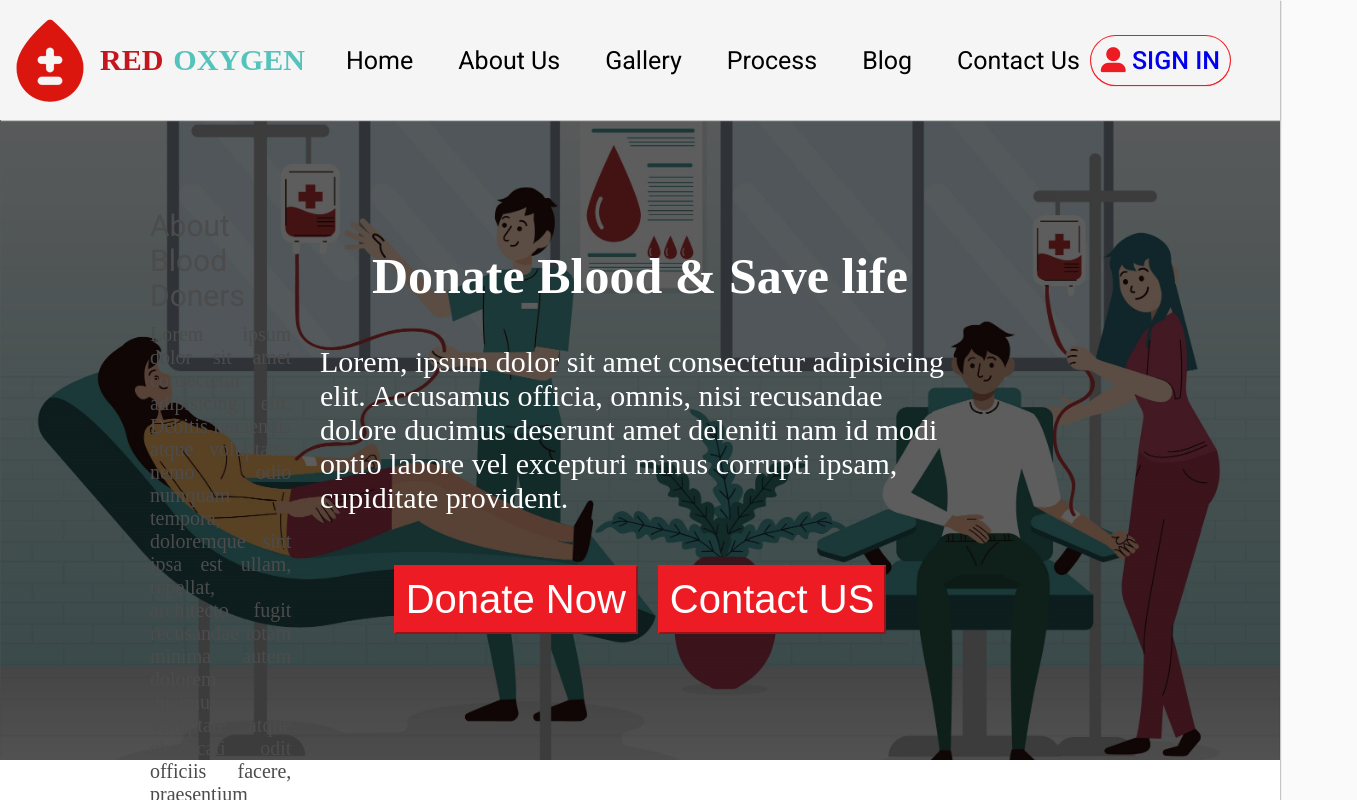
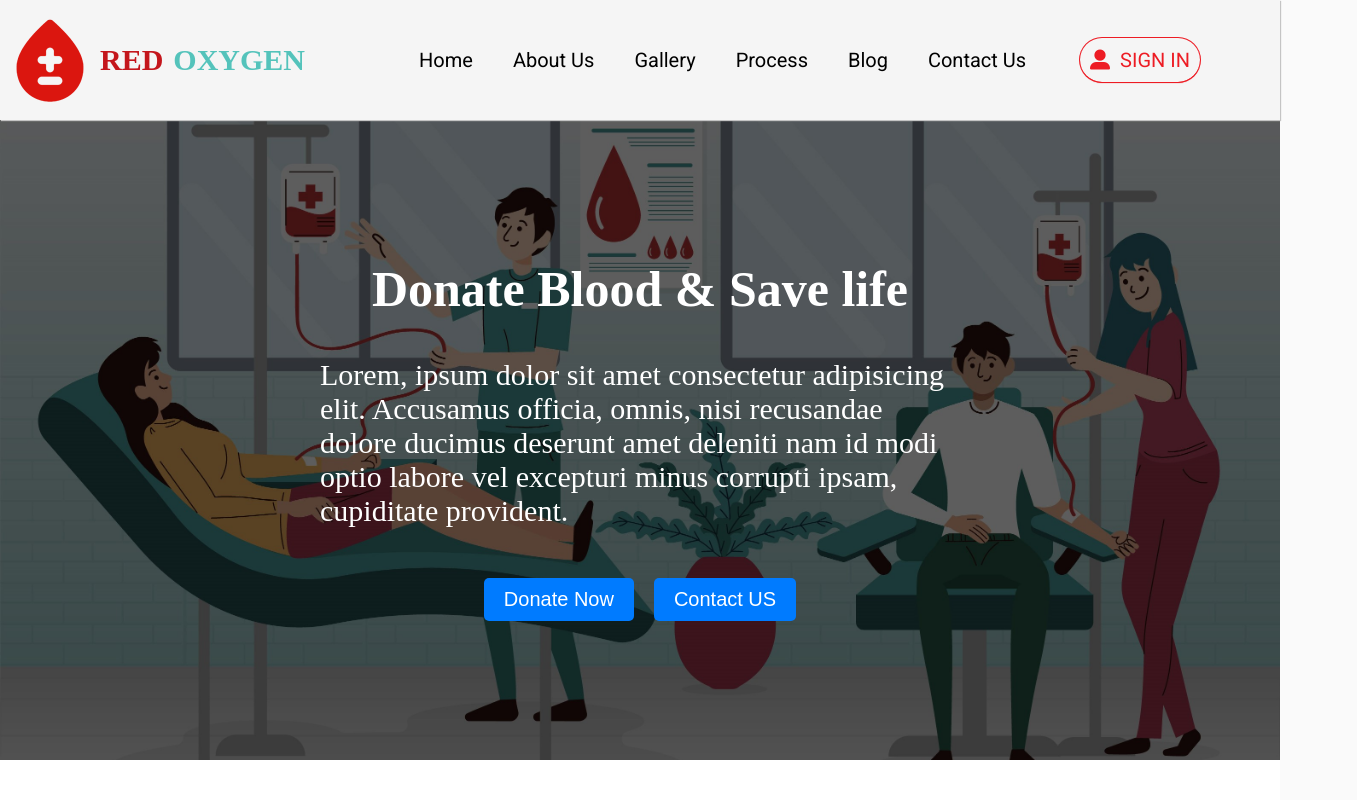
Before and after one commit to Khanemon/Blood-donation-website, a plain HTML site: page index.html in a window 1280 px wide. Shown: the top 800 px of the page, 1357 px wide, since content can reach past the window. Drawn offline with Linux system fonts and the light colour scheme; a script that the page names is missing; a web font is replaced by a local one.

Commit message:
Blood donation V2

```diff
--- a/index.html
+++ b/index.html
@@ -34,9 +34,11 @@
                 <li><a href="#contract-section" class="nav__link">Contact Us</a></li>
             </ul>
         </nav>
-        <div class="sign__in">
-            <i class='fa-solid fa-user-large'></i>
-            <a href="#" class="signin__tex">SIGN IN</a>
+        <div id="sign__in">
+            <a href="#" class="sign__in">
+                <i class='fa-solid fa-user-large sin__din'></i>
+                <h2 class="sin__din">SIGN IN</h2>
+            </a>
         </div>
     </header>
     <!-- ****************** header ends here ****************** -->
@@ -56,6 +58,7 @@
         </div>
 
     <!-- ################# Slider Ends Here #######################--->
+
 
     <!-- ****************** about-ue section starts here ****************** -->
 
--- a/style.css
+++ b/style.css
@@ -119,14 +119,14 @@ header{
     justify-content: space-evenly;
     align-items: center;
     padding-right: 1rem;
-    gap: 2.5rem;
+    gap: 2rem;
 }
 .home__icn{
     padding: none;
 
 }
 .nav__link{
-    font-size: 2.5rem;
+    font-size: 2rem;
     color: black;
     cursor: pointer;
     padding: 1rem;
@@ -139,83 +139,46 @@ header{
     border-radius: 0.6rem;
     transform: var(--scale);
 }
-.signin__tex{
-    font-family: 'Roboto', sans-serif;
-    font-weight: 500;
-}
 .sign__in{
+    display: flex;
+    align-items: center;
+    gap: 1rem;
+
     text-decoration: none;
-    font-size: 2.5rem;
-    color: #ed1c24;
     cursor: pointer;
     padding: 1rem;
+    box-shadow: #ed1c24 0px 1px 1px, #ed1c24 0px 0px 0px 1px;
+    border-radius: 2.5rem;
+    color: #ed1c24;
     transition: all 0.2s linear;
-    box-shadow: #ed1c24 0px 1px 1px, #ed1c24 0px 0px 0px 1px;
-    /* box-shadow: 0.1rem 0.1rem 0.1rem #ed1c24 , -0.1rem -0.1rem 0.1rem #ed1c24; */
-    border-radius: 2.5rem;
     position: relative;
-    right: 4rem;
+    right: 7rem;
+}
+.sin__din{
+    font-size: 2rem;
+    font-family: 'Roboto', sans-serif;
 }
 .sign__in:hover{
     background-color: #ed1c24;
-    color: white !important;
-    border-radius: 2.5rem;
+    color: white;
     transform: var(--scale);
-
 }
 
-/* .nav__signin{
-    gap: 2rem;
-    border-radius: 1rem;
-    padding: 1rem;
-    transition: all 0.4s linear;
-} */
-/* .signin__icn{
-    color: #ed1c24;
-    font-size: 2.5rem;
-    display: block;
-}
+/* ===================================== Slider CSS Starts ================================== */
 
-.nav__signin:hover{
-    background-color: #ed1c24;
-    color: white;
-    border-radius: 2rem;
-    transform: var(--scale);
-} */
-/* .signin__icn:hover{
-    color: white;
-}
-.signin__tex:hover{
-    color: white;
-} */
-/* nav ul li{
-    padding: 1rem;
-    transition: all 0.4s;
-    display: block;
-}
-nav ul li:hover{
-    background-color: #54c3bb;
-
-}
- */
-
-/* header ends here */
-
-/* ===================================== Slider CSS Starts ================================== */
-.slider-detail{
-    height: 80vh;
-    background-image: url("slide-02.jpg");
-    background-repeat: no-repeat;
-    background-position: center; /*tihs element canot add with only baccground property */
-    /* background-attachment: fixed; tihs element canot add with only baccground property */
-    background-size: cover;
-    /* filter: saturate(0); */
-}
 .slider-detail{
     display: flex;
     flex-direction: column;
     justify-content: center;
     align-items: center;
+
+    min-height: 80vh;
+    background-image: url("slide-02.jpg");
+    background-repeat: no-repeat;
+    background-size: cover;
+    background-position: center; /*tihs element canot add with only baccground property */
+    /* background-attachment: fixed; tihs element canot add with only baccground property */
+    /* filter: saturate(0); */
 }
 .slider__heading{
     color: white;
@@ -237,16 +200,14 @@ nav ul li:hover{
     border-radius: 2rem;
 }
 .slbtn__design{
-
-    font-size: 4rem;
-    padding: 1rem;
-    background-color: #ed1c24;
-    border-color: #ed1c24;
+    background-color: #007bff;
     color: white;
+    padding: 10px 20px;
+    border: none;
+    border-radius: 5px;
+    font-size: 2rem;
     cursor: pointer;
-    text-decoration: none;
     margin-top: 5rem;
-
 }
   /* @media screen and (max-width: 1180px) {
     .slider-detail .carousel-caption {
@@ -270,7 +231,7 @@ nav ul li:hover{
 
 /* ============================= about-me section starts here ============================= */
 #blog-about{
-    height: 90vh;
+    min-height: 90vh;
     background-color: white;
     display: flex;
     flex-direction: column;
```
